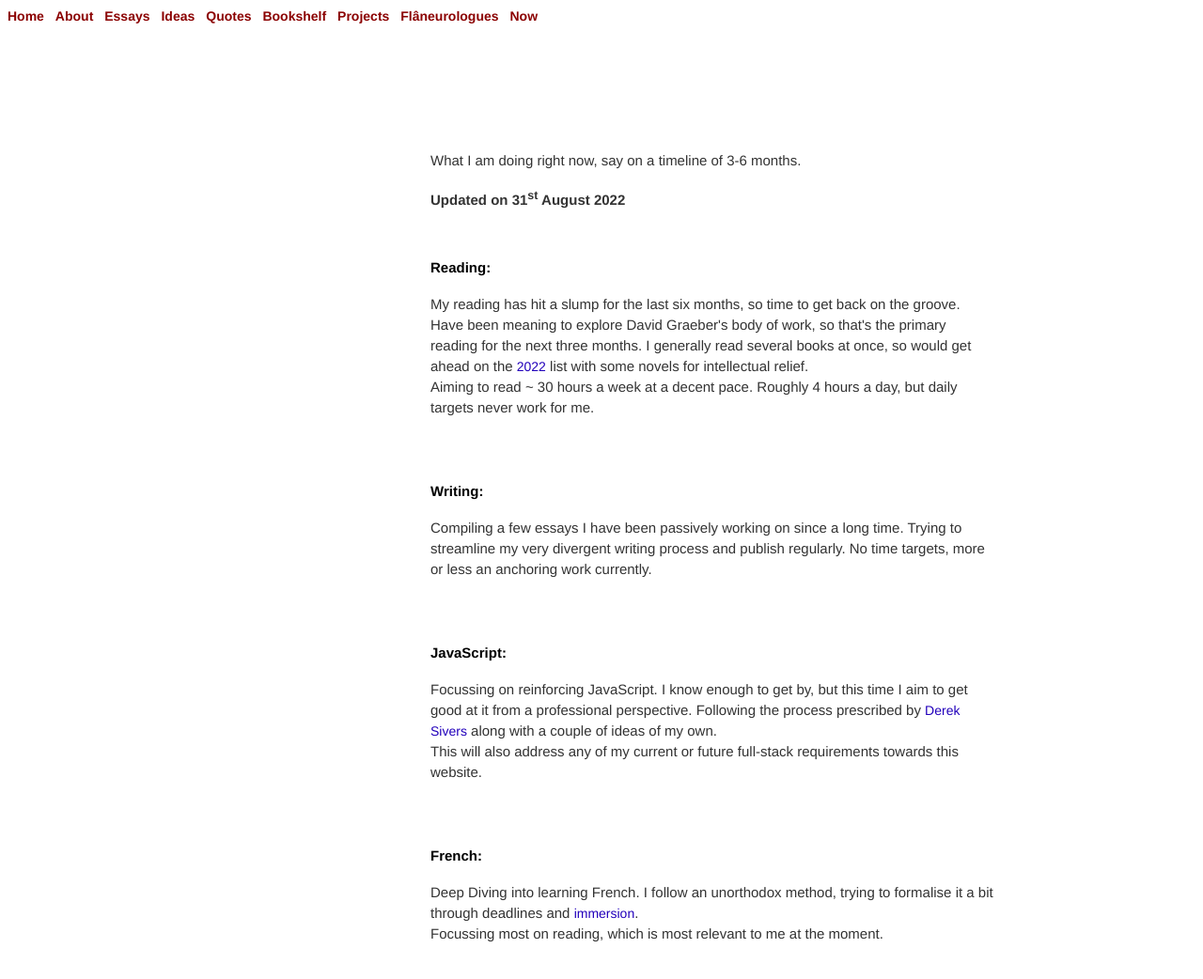
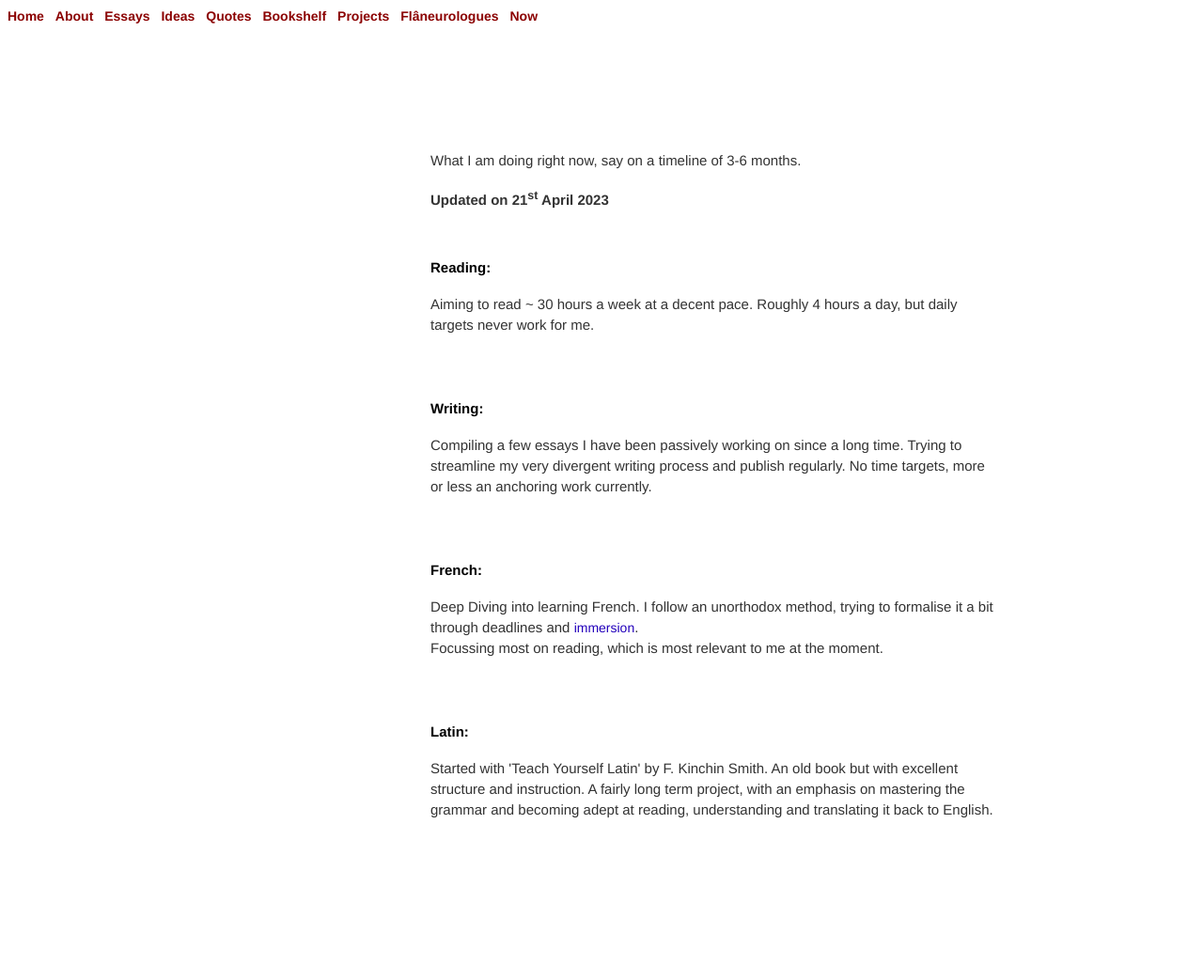
Before and after one commit to rohitjmweb/Now, a plain HTML site: page index.html in a window 1280 px wide. Shown: the whole page at 94% size. After the commit the page ends 922 px from the top, so only its background shows below. Drawn offline with Linux system fonts and the light colour scheme.

Commit message:
Update index.html

```diff
--- a/index.html
+++ b/index.html
@@ -58,41 +58,33 @@
 <p> What I am doing right now, say on a timeline of 3-6 months.<br>
 </p>
 
-<p><b>Updated on 31<sup>st</sup> August 2022</b>
+<p><b>Updated on 21<sup>st</sup> April 2023</b>
 	</p><br>
 
 
 
 
-<h4>Reading:</h4>
-	<p>My reading has hit a slump for the last six months, so time to get back on the groove.<br>
-	Have been meaning to explore David Graeber's body of work, so that's the primary reading for the next three months. I generally read several books at once,
-	so would get ahead on the <a href="https://muleyrohit.github.io/Bookshelf/2022.html">2022</a> list with some novels for intellectual relief.<br>
+        <h4>Reading:</h4>
+	<p>
 	Aiming to read ~ 30 hours a week at a decent pace. Roughly 4 hours a day, but daily targets never work for me.
 	</p><br><br>
 
 	<h4>Writing:</h4>
-	<p>Compiling a few essays I have been passively working on since a long time. Trying to streamline my very divergent writing process and publish regularly.
+	<p>Compiling a few essays I have been passively working on since a long time. Trying to streamline my very divergent writing process
+	and publish regularly.
 	No time targets, more or less an anchoring work currently.
 	</p><br><br>
 
-
-
-
-
-	<h4>JavaScript:</h4>
-	 <p>Focussing on reinforcing JavaScript. I know enough to get by, but this time I aim to get good at it from a professional perspective.
-	Following the process prescribed by <a href="https://sive.rs/learn-js">Derek Sivers</a> along with a couple of ideas of my own.<br>
-	This will also address any of my current or future full-stack requirements towards this website.
-
-
-
-	</p><br><br>
-
-	 <h4>French:</h4>
+	<h4>French:</h4>
 	 <p>Deep Diving into learning French. I follow an unorthodox method, trying to formalise it a bit through deadlines and
          <a href="immersion.html">immersion</a>.<br>
 	 Focussing most on reading, which is most relevant to me at the moment.
+	</p><br><br>
+
+	<h4>Latin:</h4>
+	 <p> Started with 'Teach Yourself Latin' by F. Kinchin Smith. An old book but with excellent structure and instruction.
+             A fairly long term project, with an emphasis on mastering the grammar and becoming adept at reading, understanding and translating
+	     it back to English.
 	</p><br><br>
 </div>
 
```
